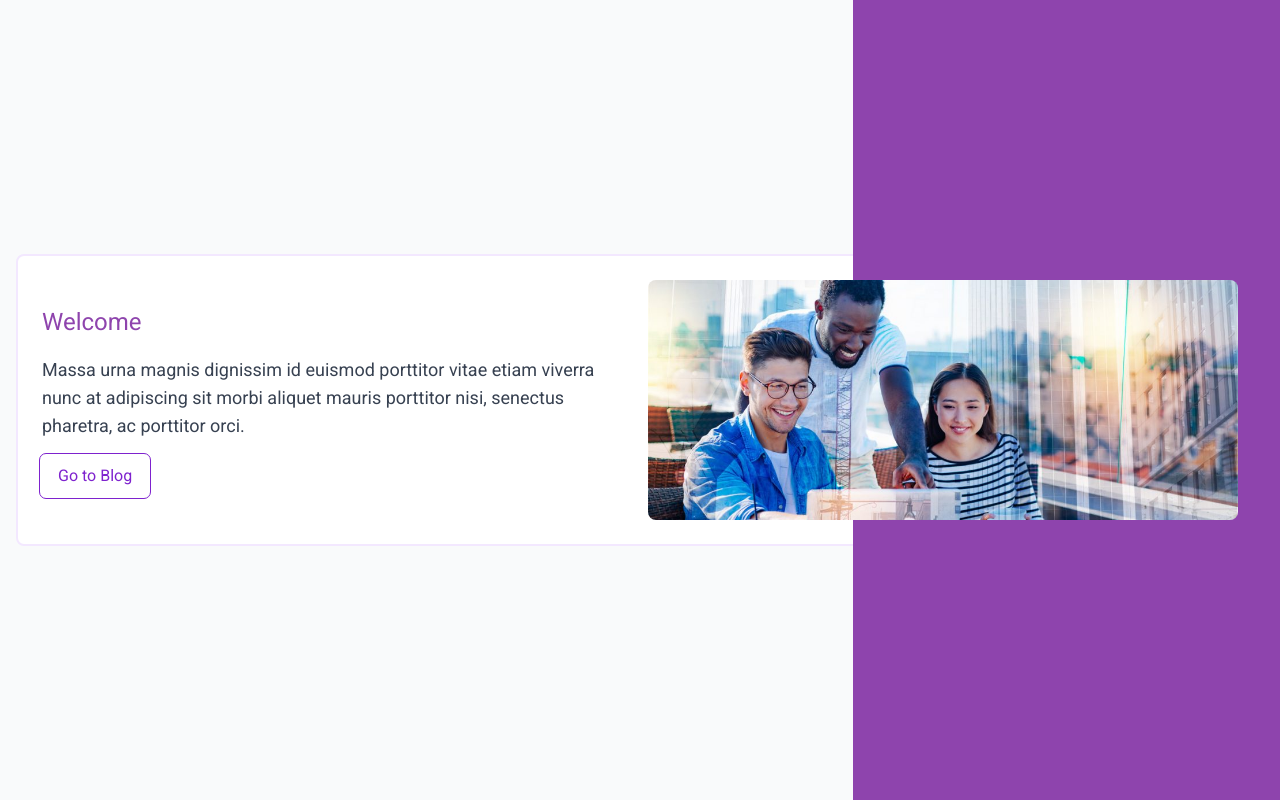
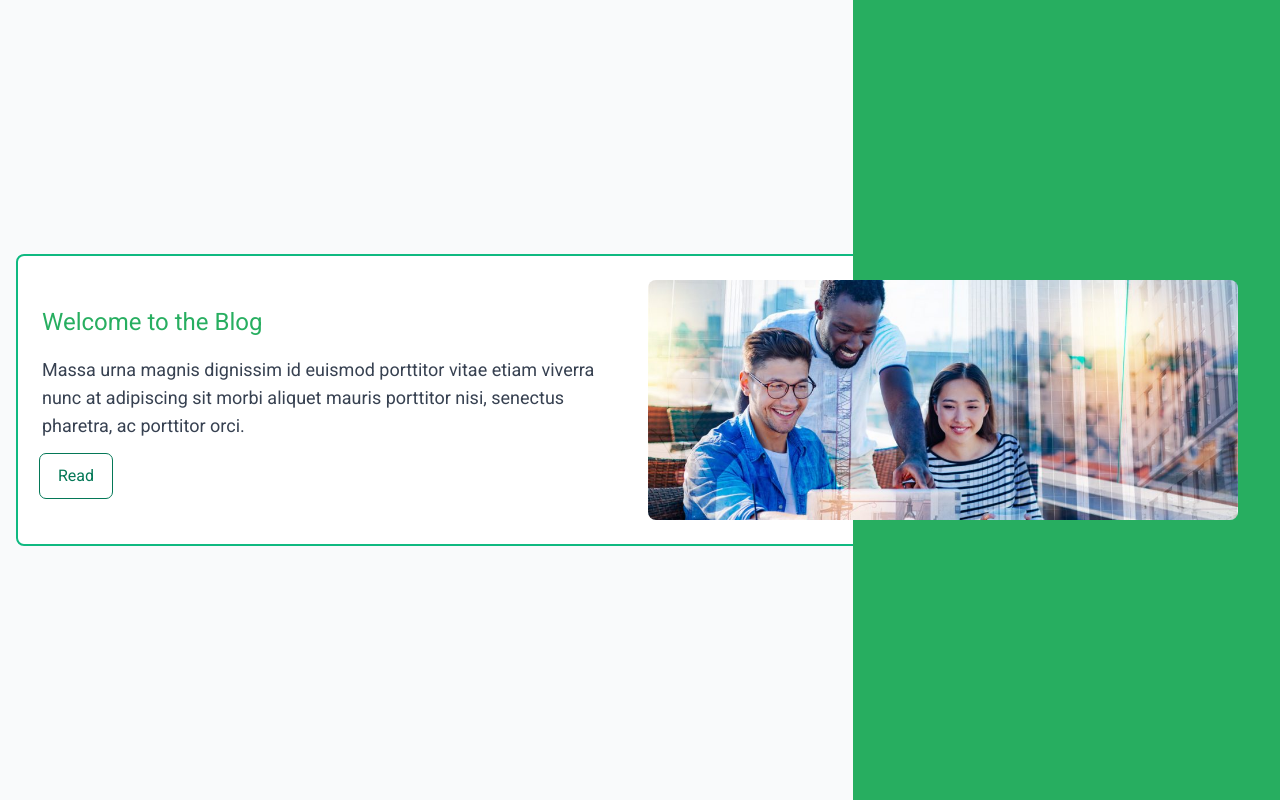
Before and after one commit to SadykovaZ/blog-next-js, a Next.js app: page / in a window 1280 px wide. Built offline with nearby package versions, Linux system fonts and the light colour scheme.

Commit message:
change colors

```diff
--- a/src/app/page.tsx
+++ b/src/app/page.tsx
@@ -1,18 +1,25 @@
 import Image from "next/image";
-import styles from '@/app/ui/styles/home.module.css';
+import styles from "@/app/ui/styles/home.module.css";
 
 export default function Home() {
   return (
     <main className="flex items-center justify-center min-h-screen bg-gray-50">
       <div className="container mx-auto p-4 relative">
-        <div className="bg-white border-2 border-purple-100 rounded-lg p-6 grid grid-cols-1 md:grid-cols-2 gap-4">
+        <div className="bg-white border-2 border-emerald-500 rounded-lg p-6 grid grid-cols-1 md:grid-cols-2 gap-4">
           <div className="flex flex-col justify-center">
-            <h1 className={`text-4xlfont-bold mb-4 ${styles.text_wisteria}`}>Welcome</h1>
+            <h1 className={`text-4xlfont-bold mb-4 ${styles.text_wisteria}`}>
+              Welcome to the Blog
+            </h1>
             <p className="text-lg text-gray-700 mb-4">
-              Massa urna magnis dignissim id euismod porttitor vitae etiam viverra nunc at adipiscing sit morbi aliquet mauris porttitor nisi, senectus pharetra, ac porttitor orci.
+              Massa urna magnis dignissim id euismod porttitor vitae etiam
+              viverra nunc at adipiscing sit morbi aliquet mauris porttitor
+              nisi, senectus pharetra, ac porttitor orci.
             </p>
-            <a href="/blog/posts" className={`outline outline-1 outline-offset-2 border-purple-700 text-purple-700 hover:text-white py-2 px-4 rounded hover:bg-purple-800 md:w-auto ${styles.fit_content}`}>
-              Go to Blog
+            <a
+              href="/blog/posts"
+              className={`outline outline-1 outline-offset-2 border-emerald-700 text-emerald-700 hover:text-white py-2 px-4 rounded hover:bg-emerald-800 md:w-auto ${styles.fit_content}`}
+            >
+              Read
             </a>
           </div>
           <div className="relative flex justify-center items-center">
@@ -34,7 +41,9 @@
           </div>
         </div>
       </div>
-      <div className={`hidden md:block absolute top-0 right-0 bottom-0 left-2/3 z-0 ${styles.bg_wisteria}`}></div>
+      <div
+        className={`hidden md:block absolute top-0 right-0 bottom-0 left-2/3 z-0 ${styles.bg_wisteria}`}
+      ></div>
     </main>
   );
 }
--- a/src/app/ui/styles/home.module.css
+++ b/src/app/ui/styles/home.module.css
@@ -1,9 +1,9 @@
 .text_wisteria {
-  color: #8e44ad;
+  color: #27ae60;
 }
 
 .bg_wisteria {
-  background-color: #8e44ad;
+  background-color: #27ae60;
 }
 
 .fit_content {
```
